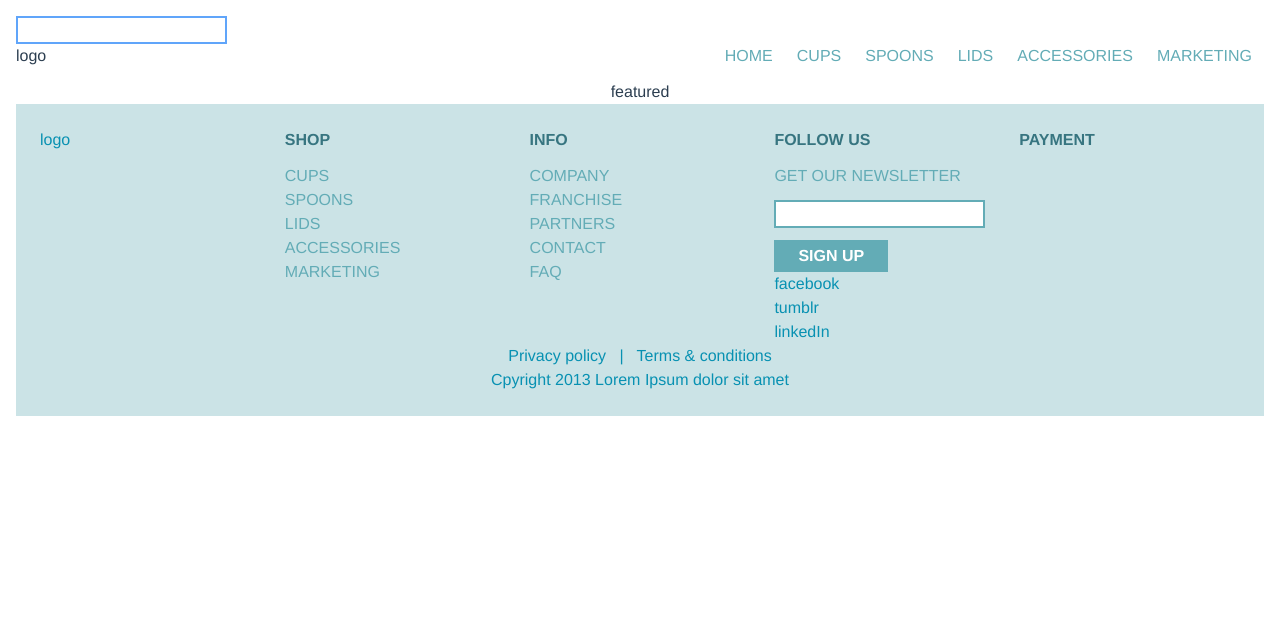
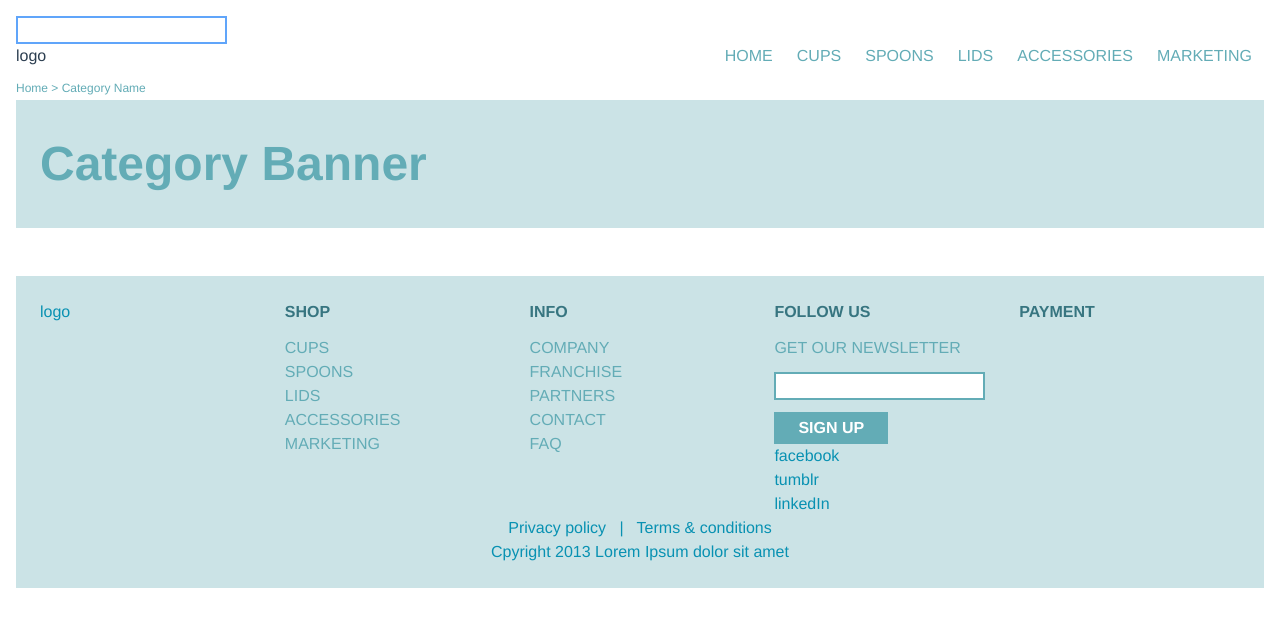
Before and after one commit to marsou001/test, a Vue app: page /featured-products in a window 1280 px wide. Shown: the top 626 px of the page. Built offline with nearby package versions, Linux system fonts and the light colour scheme.

Commit message:
feat: category.

```diff
--- a/src/router/index.js
+++ b/src/router/index.js
@@ -11,7 +11,7 @@ const routes = [
     path: '/featured-products',
     name: 'featured-products',
     component: () =>
-      import('@/views/FeaturedProducts'),
+      import('@/views/FeaturedProducts/FeaturedProducts'),
   }
 ]
 
--- a/src/views/FeaturedProducts.vue
+++ /dev/null
@@ -1,9 +0,0 @@
-<template>
-  featured
-</template>
-
-<script>
-export default {
-  name: 'featured-products',
-}
-</script>
--- /dev/null
+++ b/src/views/FeaturedProducts/Category/Category.vue
@@ -0,0 +1,11 @@
+<template>
+  <header class="mb-12">
+    <div class="nav-tree text-normal text-xs text-left mb-1">
+      Home > Category Name
+    </div>
+
+    <div class="category-banner text-normal bg-weak text-5xl font-bold text-left py-10 px-6">
+      Category Banner
+    </div>
+  </header>
+</template>
--- /dev/null
+++ b/src/views/FeaturedProducts/FeaturedProducts.vue
@@ -0,0 +1,14 @@
+<template>
+  <Category />
+</template>
+
+<script>
+import Category from './Category/Category';
+
+export default {
+  name: 'featured-products',
+  components: {
+    Category,
+  },
+}
+</script>
--- a/src/views/Landing/FeaturedProducts/FeaturedProducts.vue
+++ b/src/views/Landing/FeaturedProducts/FeaturedProducts.vue
@@ -7,18 +7,23 @@
     </div>
 
     <div class="view-all">
-      <button class="text-normal text-xl font-bold">View All</button>
+      <router-link :to="featuredProductsRoute" class="text-normal text-xl font-bold">View All</router-link>
     </div>
   </section>
 </template>
 
 <script>
-import FeaturedProduct from '@/components/FeaturedProduct.vue'
+import FeaturedProduct from '@/components/FeaturedProduct.vue';
 
 export default {
   name: 'featured-products',
   components: {
-    FeaturedProduct
+    FeaturedProduct,
+  },
+  computed: {
+    featuredProductsRoute() {
+      return { name: 'featured-products' };
+    },
   },
 }
 </script>
```
